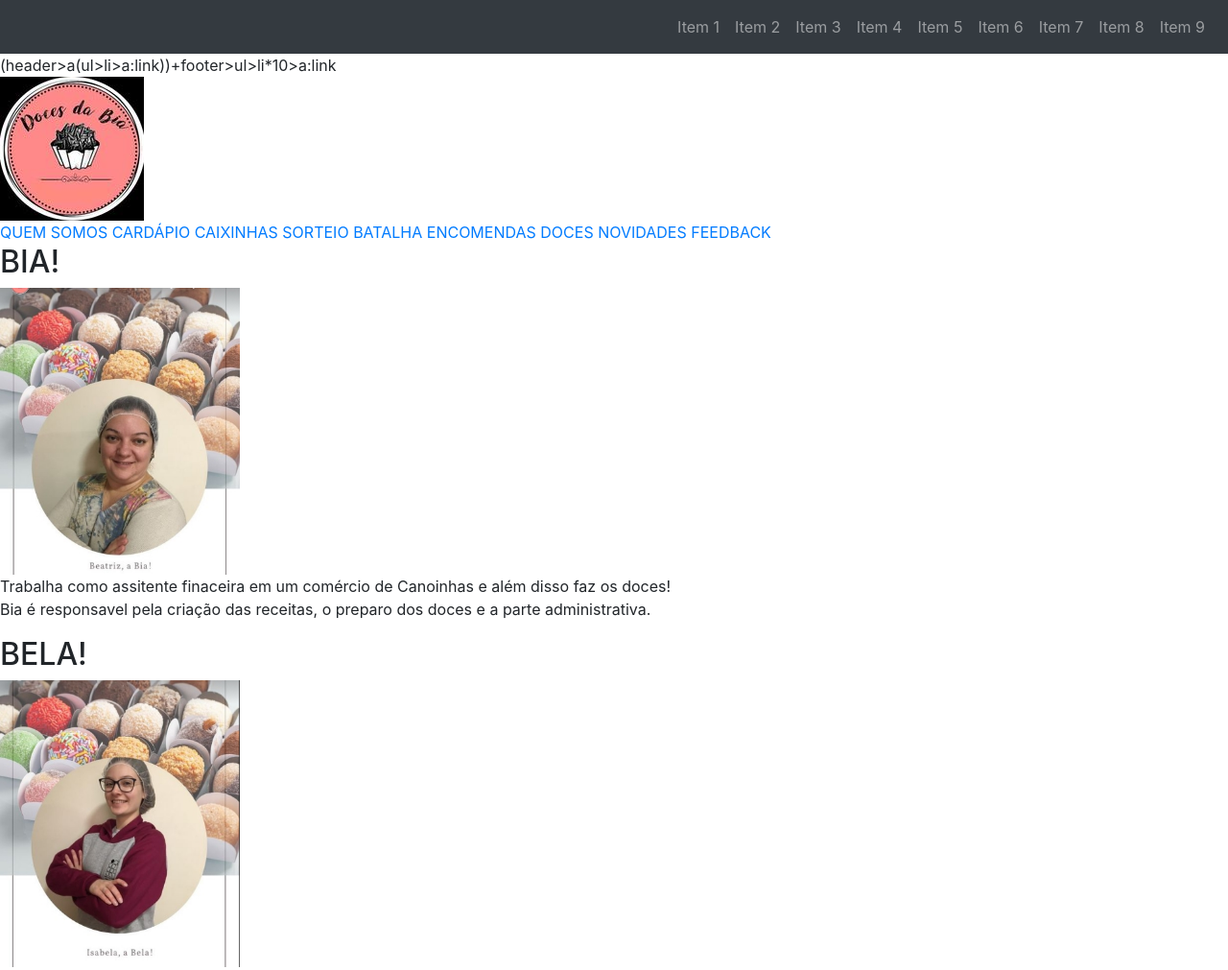
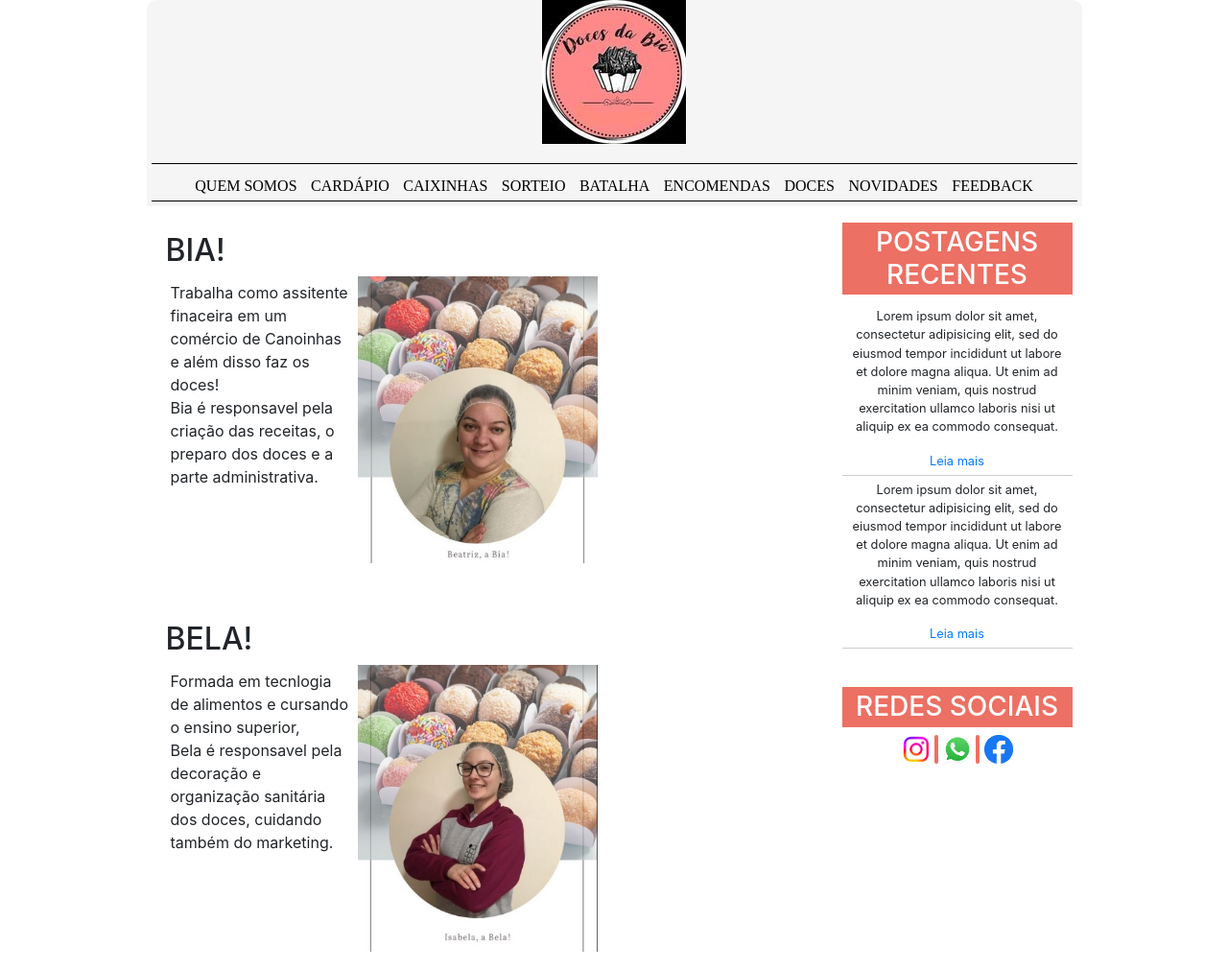
Before and after one commit to evertonoo/Projeto-Docinhos-da-Bia, a plain HTML site: page index.html in a window 1280 px wide. Shown: the top 1011 px of the page at 96% size. Drawn offline with nearby package versions, Linux system fonts and the light colour scheme.

Commit message:
arquivos estavam trocados
Alteração

Co-Authored-By: Everton Luis Vieira <evertonoo@hotmail.com>

```diff
--- a/css/estilo.css
+++ b/css/estilo.css
@@ -0,0 +1,138 @@
+
+h2{
+	margin: 0px 0px;
+}
+body{
+	background: #EC7063 ;
+}
+#principal{
+	width: 975px;
+	margin: 0px auto;
+	border-radius: 10px 10px 0px 0px;
+}
+#cabecalho{
+	text-align: center;
+	background: whitesmoke;
+	padding: 0px 5px 5px 5px ;
+	border-radius: 10px 10px 0px 0px;
+	margin-bottom: 2px;
+}
+#logo{
+	margin: 0px 0px 20px 0px
+}
+#menu {
+	text-align: center;
+	text-decoration: none;
+	padding-top: 10px;
+	padding-bottom: 3px;
+	border-top: 1px black solid;
+	border-bottom: 1px black solid;
+	margin: 0px	auto;
+}
+#menu a{
+	text-decoration: none;
+	font-family:Trade Gothic;
+	font-size: 12;
+	padding: 5px;
+	color: black;
+}
+#menu a:hover{
+	text-decoration: none;
+	font-family:Trade Gothic;
+	font-size: 12;
+	padding: 5px;
+	background: #000000;
+	border-radius: 5px 5px 0px 0px;
+	color: white;
+}
+#area-principal{
+	width: 975px;
+	margin: 0px	auto;
+	padding: 5px 0px;
+}
+#area-postagens{
+	width: 700px;
+	float: left;
+}
+#area-lateral{
+	width: 260px;
+	float: right;
+	padding: 0px;
+}
+.titulo{
+	padding: 0px;
+	border: 1px solid red;
+}
+.galeria{
+	border: 4px solid green;
+}
+.postagens{
+	padding: 20px;
+	margin-bottom: 20px;
+	background: #fff;
+
+}
+.data-postagem{
+	font-size: 0.8em;
+	padding-bottom: 10px;
+	margin-bottom: 10px;
+	display: block;
+}
+.conteudo-lateral{
+	border: solid 1px red;
+	background: #fff;
+	padding: 10px;
+	margin-bottom: 20px;
+	border: 0px;
+	text-align: center;
+}
+.postagen-lateral{
+	font-size: 0.8em;
+	padding: 5px;
+	border-bottom: 1px solid #ccc;
+
+}
+.clear{
+	clear: both;
+}
+#home #principal #menu .home a:hover{
+	background: green;
+}
+.texto-sobre{
+	text-align: center center;
+	margin-bottom: -30px 15px;
+	padding: 5px;
+	width: 200px;
+	float: left;
+}
+#rodape{
+	border-radius: 0px 0px 10px 10px ;
+	width: 975px;
+	margin: 0px auto;
+	height: 35px;
+	background: whitesmoke;
+	text-align: center;
+}
+#rodape p{
+	color: black;
+	font-weight: bold;
+	margin: 0px;
+	padding: 5px;
+}
+#rodape a{
+	text-decoration: none;
+	color: #F781F3;
+}
+#rodape a:hover{
+	text-decoration: none;
+	color: #4B088A;
+}
+.conteudo-lateral h3{
+	background: #EC7063;
+	color: #fff;
+	padding: 4px;
+	text-align: center;
+}
+.conteudo-lateral img{
+	border-radius: 2px;
+}
--- a/index.html
+++ b/index.html
@@ -12,28 +12,8 @@
 		integrity="sha384-MCw98/SFnGE8fJT3GXwEOngsV7Zt27NXFoaoApmYm81iuXoPkFOJwJ8ERdknLPMO" crossorigin="anonymous">
 	<script src="https://kit.fontawesome.com/a78869e870.js" crossorigin="anonymous"></script>
 	<title>Docinhos caseiros da Bia</title>
-
-
 </head>
-
 <body>
-	<header>
-		<nav class="navbar navbar-expand-sm navbar-dark bg-dark">
-			<ul class="navbar-nav ml-auto">
-				<li class="nav-item"><a href="" class="nav-link">Item 1</a></li>
-				<li class="nav-item"><a href="" class="nav-link">Item 2</a></li>
-				<li class="nav-item"><a href="" class="nav-link">Item 3</a></li>
-				<li class="nav-item"><a href="" class="nav-link">Item 4</a></li>
-				<li class="nav-item"><a href="" class="nav-link">Item 5</a></li>
-				<li class="nav-item"><a href="" class="nav-link">Item 6</a></li>
-				<li class="nav-item"><a href="" class="nav-link">Item 7</a></li>
-				<li class="nav-item"><a href="" class="nav-link">Item 8</a></li>
-				<li class="nav-item"><a href="" class="nav-link">Item 9</a></li>
-			</ul>
-		</nav>
-	</header>
-	(header>a(ul>li>a:link))+footer>ul>li*10>a:link
-
 	<div id="principal">
 		<div id="cabecalho">
 			<div id="logo">
```
Also changed, not shown: index copy.html (deleted, +0 -63 lines).
